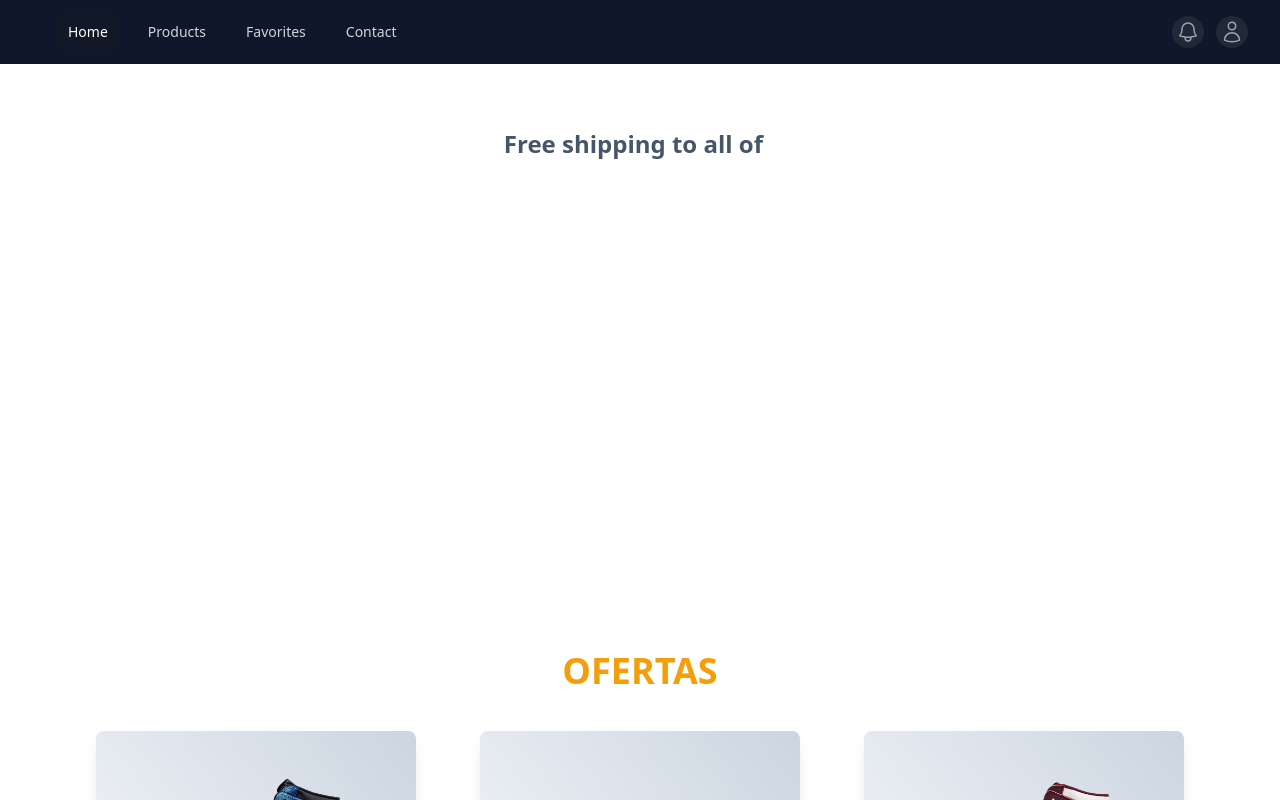
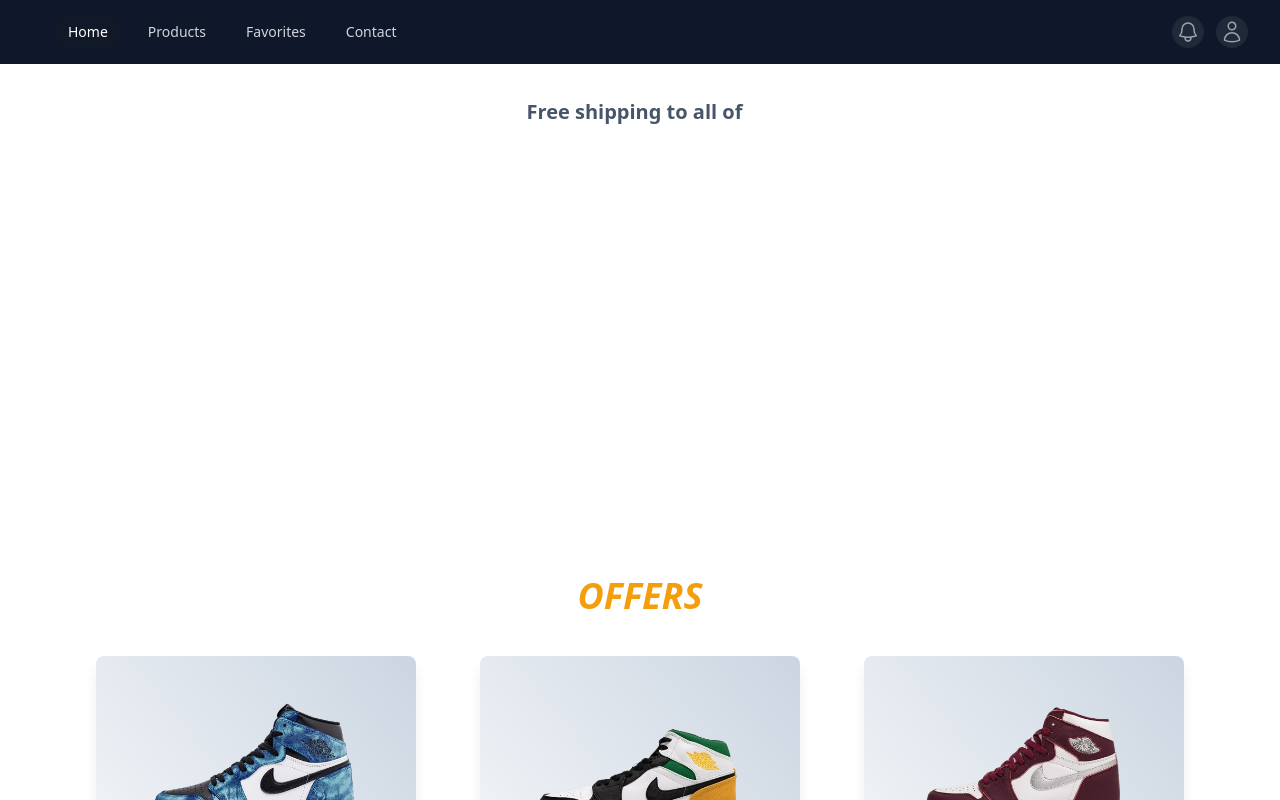
Before and after one commit to VictorManso/e-commerce, a React (Vite) app: page / in a window 1280 px wide. Shown: the top 800 px of the page. Built offline with nearby package versions, Linux system fonts and the light colour scheme.

Commit message:
pequenas mudanças

```diff
--- a/src/App.jsx
+++ b/src/App.jsx
@@ -61,7 +61,7 @@ function App() {
   return (
     <div className="">
       <Example />
-      <div className="min-h-40 text-2xl text-slate-600 bold font-bold p-4 text-center content-center">
+      <div className="min-h-24 text-xl text-slate-600 bold font-bold p-4 text-center content-center">
         <TypeAnimation
           sequence={[
             "Your trusted e-commerce. Find what you need here.",
@@ -79,7 +79,7 @@ function App() {
 
       <div
         id="banner"
-        className=" -translate-x-full  opacity-0 flex flex-col sm:flex-row items-center m-8 rounded-lg bg-gradient-to-tr from-blue-300 to-green-500  shadow-xl"
+        className=" -translate-x-full  opacity-0 flex flex-col sm:flex-row items-center m-6 rounded-lg bg-gradient-to-tr from-blue-300 to-green-500  shadow-xl"
       >
         <div className="w-full">
           <img
@@ -96,6 +96,10 @@ function App() {
           >
             Air Jordan Chicago
           </h2>
+          <p className=" text-center p-8 text-slate-100">
+            Ready to hit the streets with sophistication and style? The Air
+            Jordan Chicago is the right choice for you. Get yours now!
+          </p>
           <button
             className="bg-gradient-to-tr from-blue-300 to-green-600 shadow-2xl flex m-4 font-bold text-slate-100  items-center p-4 rounded-lg text-2xl text-center opacity-0 translate-x-full blur-md"
             id="button-banner"
@@ -106,8 +110,8 @@ function App() {
       </div>
 
       <div>
-        <h1 className="text-center text-4xl font-bold text-amber-500 p-2">
-          OFERTAS
+        <h1 className="italic text-center text-4xl font-bold text-amber-500 p-2">
+          OFFERS
         </h1>
       </div>
 
```
